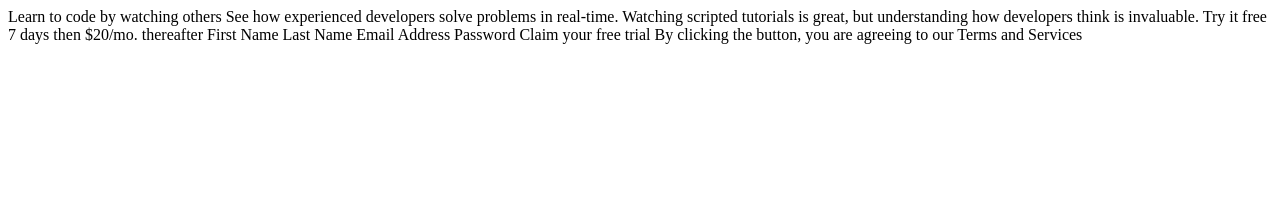
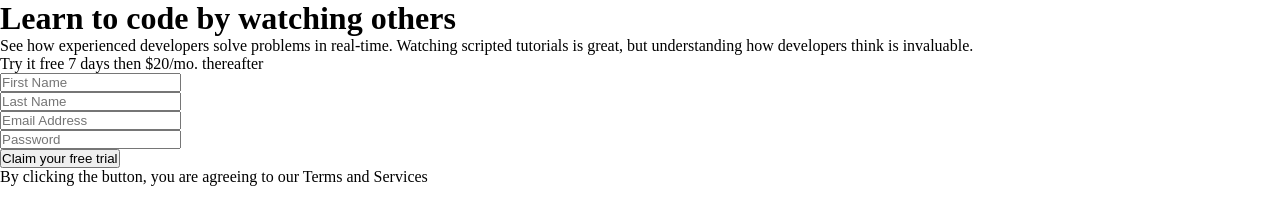
Before and after one commit to jorgecorderozx/signupNewbie, a plain HTML site: page index.html in a window 1280 px wide. Drawn offline with Linux system fonts and the light colour scheme.

Commit message:
HTML structure and stylesheet added

```diff
--- a/index.html
+++ b/index.html
@@ -1,27 +1,39 @@
 <!DOCTYPE html>
 <html lang="en">
+
 <head>
   <meta charset="UTF-8">
-  <meta name="viewport" content="width=device-width, initial-scale=1.0"> <!-- displays site properly based on user's device -->
+  <meta name="viewport" content="width=device-width, initial-scale=1.0">
+  <!-- displays site properly based on user's device -->
   <link rel="icon" type="image/png" sizes="32x32" href="./images/favicon-32x32.png">
   <title>Frontend Mentor | Intro component with sign up form</title>
+  <link rel="stylesheet" href="styles.css">
+  <link rel="preconnect" href="https://fonts.googleapis.com">
+  <link rel="preconnect" href="https://fonts.gstatic.com" crossorigin>
+  <link href="https://fonts.googleapis.com/css2?family=Poppins:wght@400;500;600;700&display=swap" rel="stylesheet">
 </head>
+
 <body>
+  <main>
+    <h1>Learn to code by watching others</h1>
 
-  Learn to code by watching others
+    <p>See how experienced developers solve problems in real-time. Watching scripted tutorials is great,
+      but understanding how developers think is invaluable. </p>
 
-  See how experienced developers solve problems in real-time. Watching scripted tutorials is great,
-  but understanding how developers think is invaluable.
+    <div>Try it free 7 days then $20/mo. thereafter</div>
+    <form>
+      <input type="text" placeholder="First Name">
+      <br>
+      <input type="text" placeholder="Last Name">
+      <br>
+      <input type="email" placeholder="Email Address">
+      <br>
+      <input type="password" placeholder="Password">
+      <br>
+      <button type="submit">Claim your free trial </button>
+      <p>By clicking the button, you are agreeing to our <span>Terms and Services</span></p>
+    </form>
+  </main>
+</body>
 
-  Try it free 7 days then $20/mo. thereafter
-
-  First Name
-  Last Name
-  Email Address
-  Password
-
-  Claim your free trial
-
-  By clicking the button, you are agreeing to our Terms and Services
-</body>
 </html>
--- /dev/null
+++ b/styles.css
@@ -0,0 +1,5 @@
+* {
+    margin: 0;
+    padding: 0;
+    box-sizing: border-box;
+}
```
